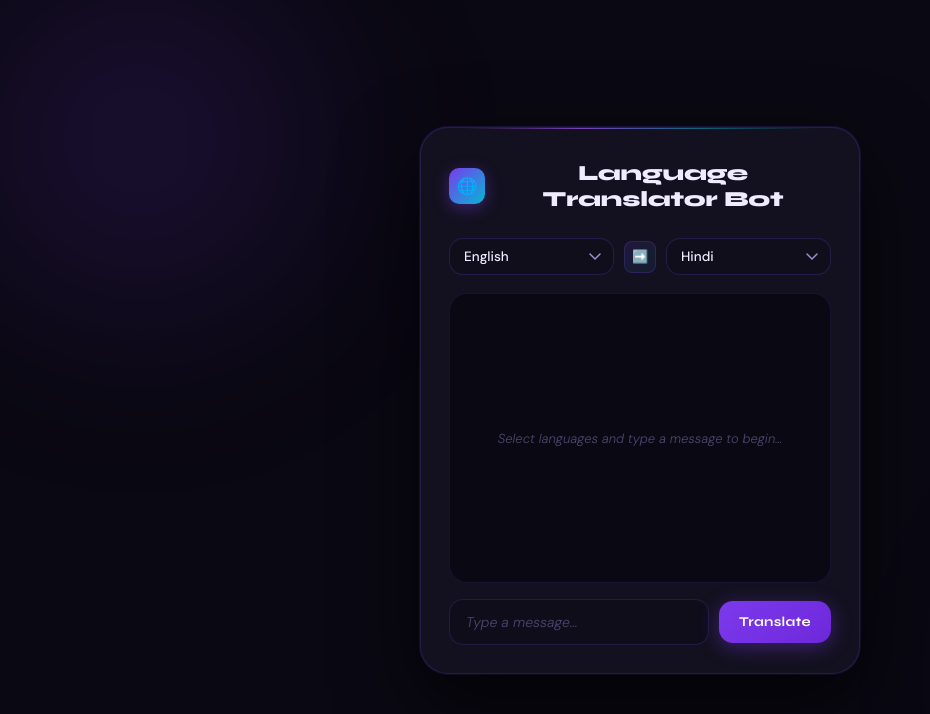
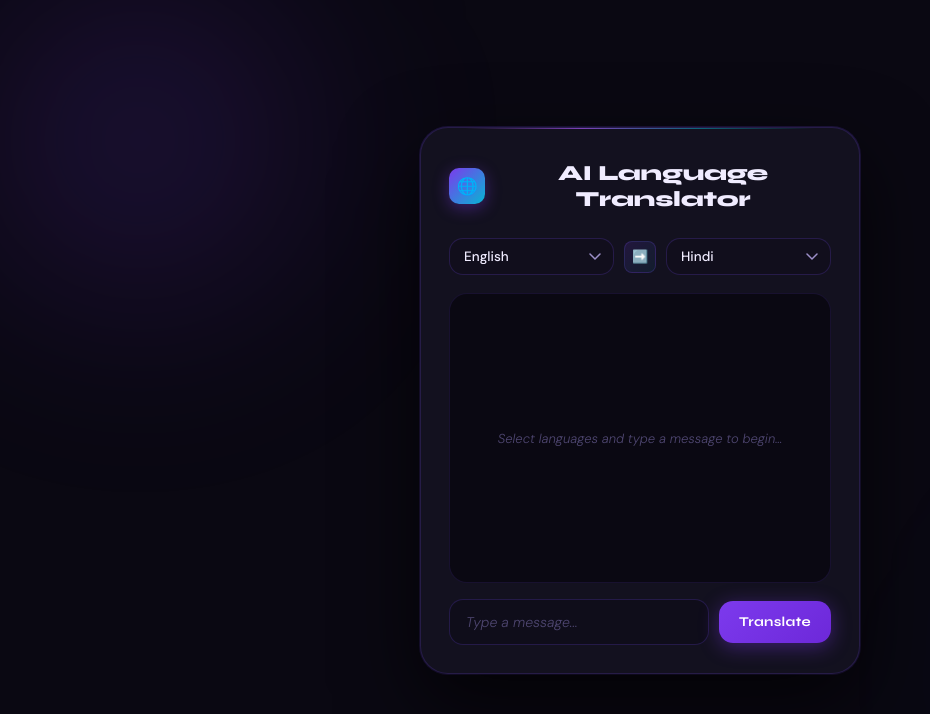
Before and after one commit to AnshulShukla136/Language-Transator, a plain HTML site: page index.html in a window 1280 px wide. Shown: the whole page, without its empty margins (0-930 px from the left). Drawn offline with Linux system fonts and the light colour scheme.

Commit message:
name changed from bot to AI

```diff
--- a/index.html
+++ b/index.html
@@ -13,7 +13,7 @@
 
       <h1>
         <span class="globe-icon">🌐</span>
-        Language Translator Bot
+        AI Language Translator
       </h1>
 
       <div class="language-selectors">
```
